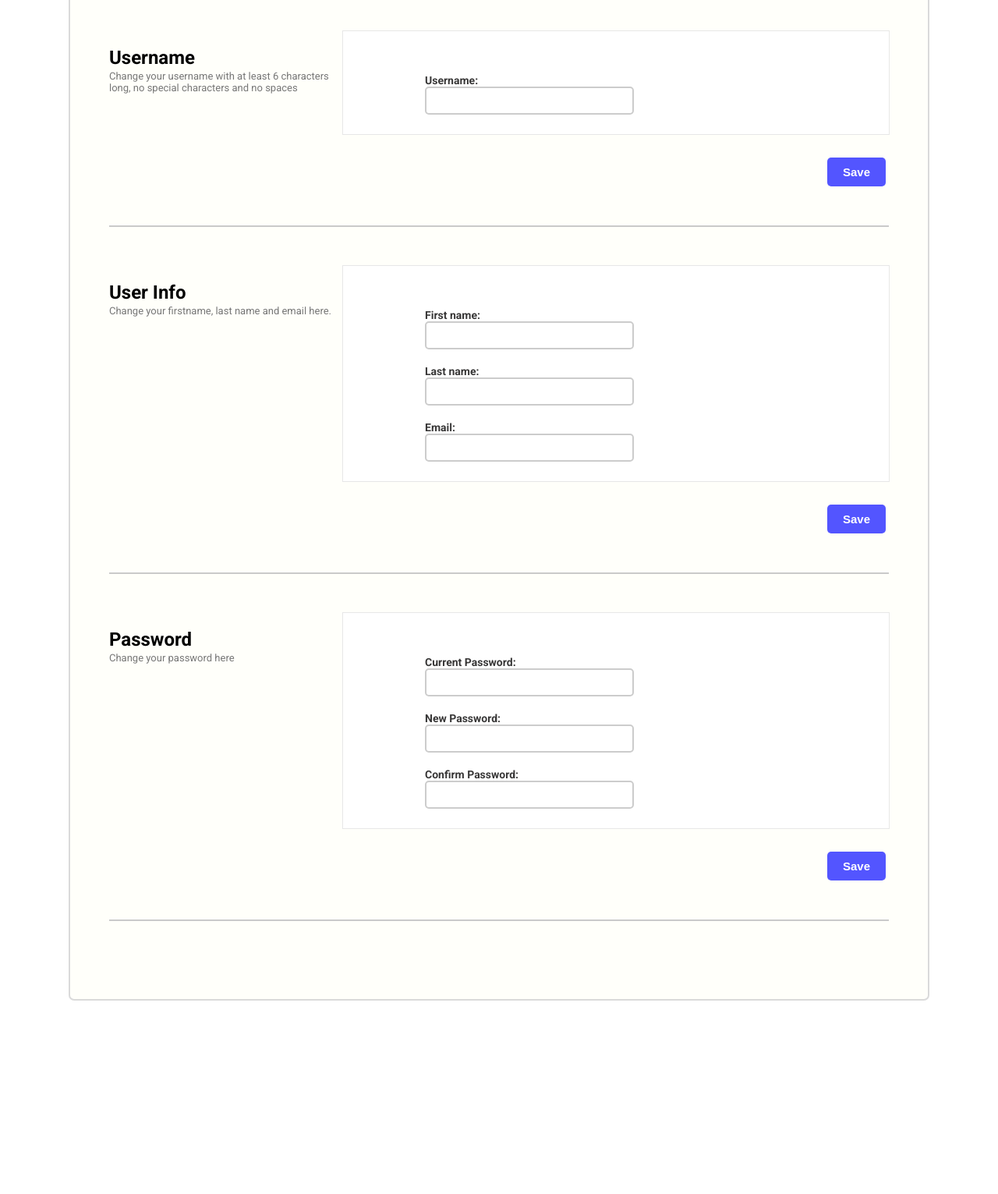
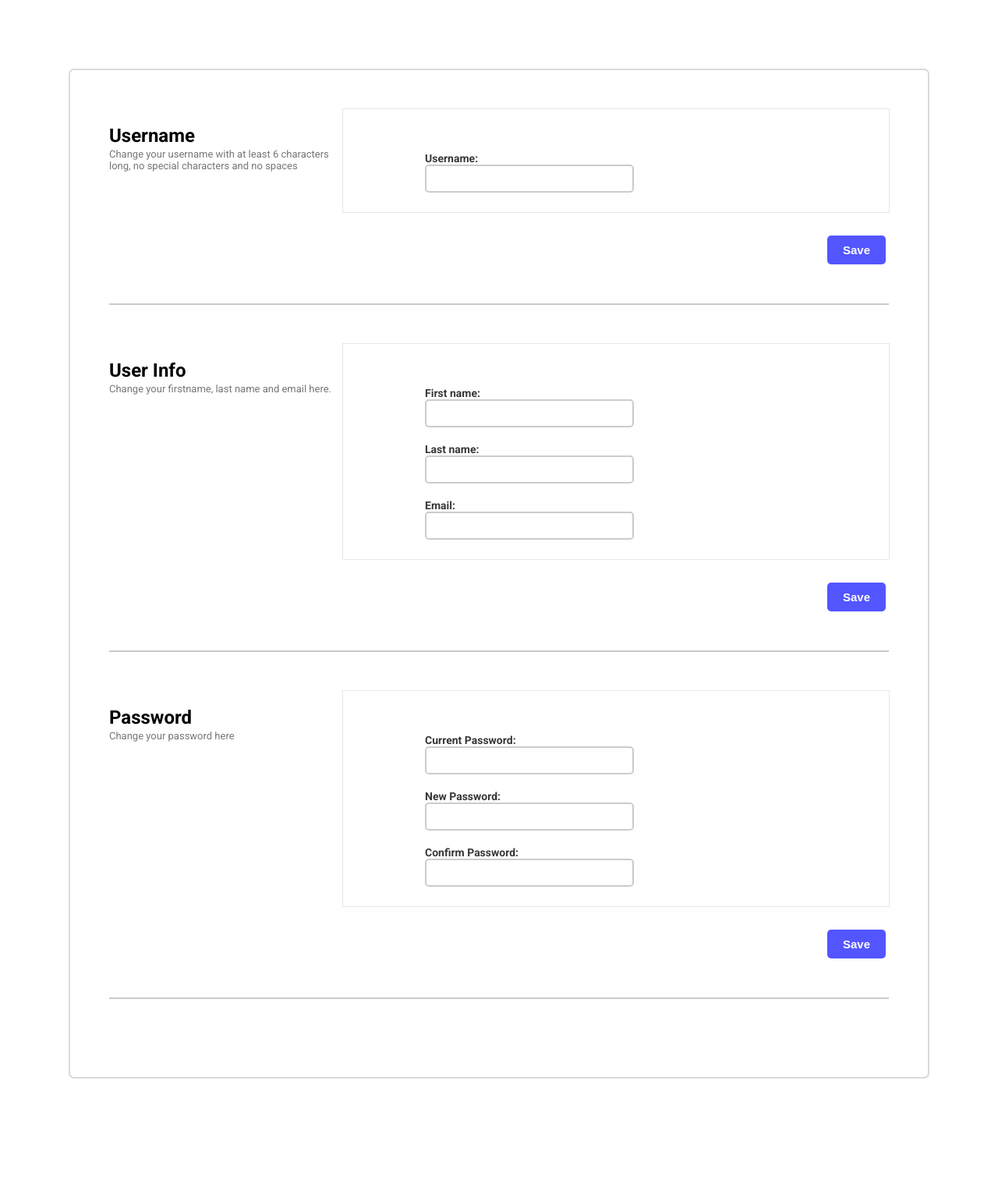
Before and after one commit to ramisdeadd/contextual-alt_text, a FastAPI app: template src/templates/pages/profile.html in a window 1280 px wide. Shown: the part 60-1591 px from the top of the page at 78% size. Before the commit the page ends 1343 px from the top, so only its background shows below. Run offline with FastAPI, Linux system fonts and the light colour scheme; the template is opened without the code that fills it, so the values that code supplies are empty.

Commit message:
removed yellow background on profile box

```diff
--- a/src/static/styles.css
+++ b/src/static/styles.css
@@ -1180,8 +1180,8 @@ body{
     background-attachment: fixed;
     height: auto;
     padding-bottom: 100px;
-    background-color: rgb(255, 255, 250);
-    margin: 50px auto;
+    background-color: rgb(255, 255, 255);
+    margin: 150px auto;
     width: 1100px;
     max-width: 90%;
     border-radius: 5px;
```
